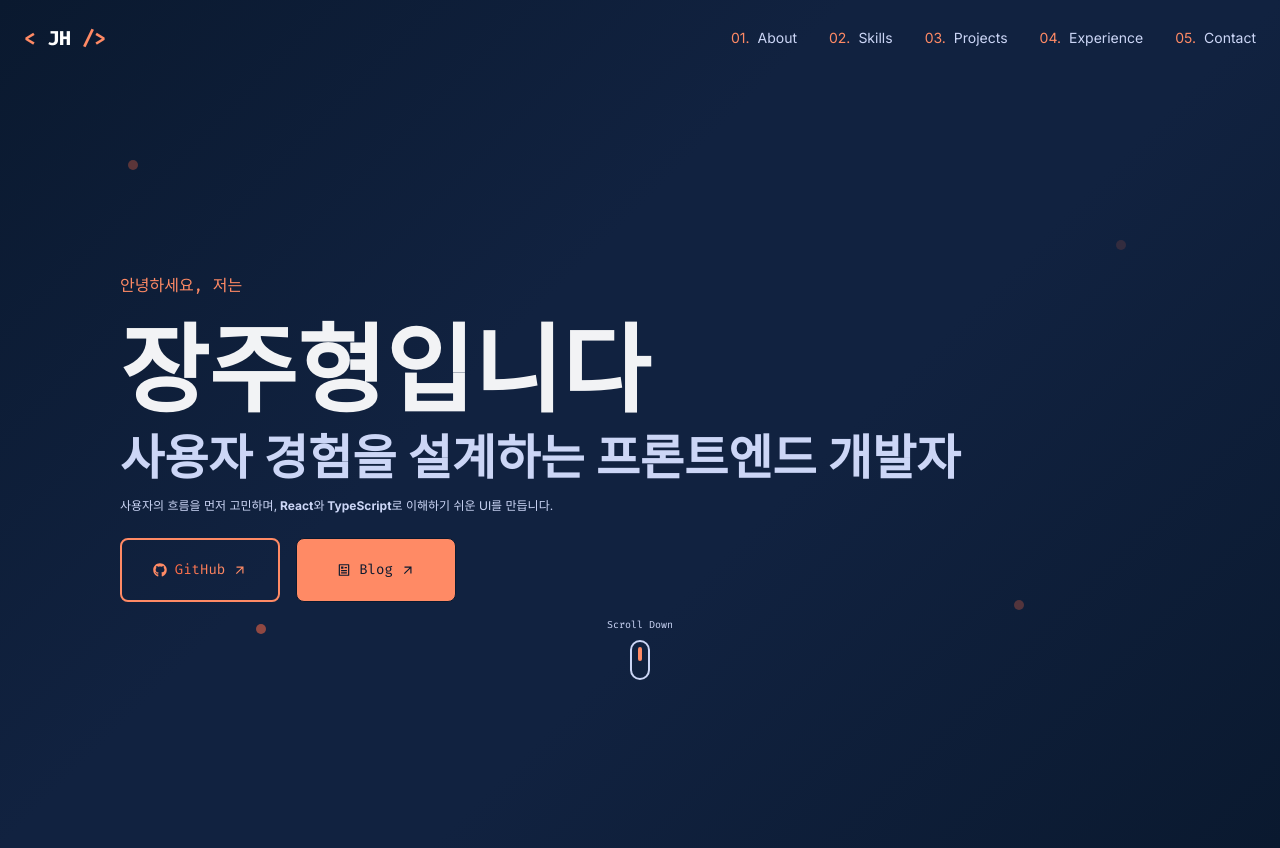
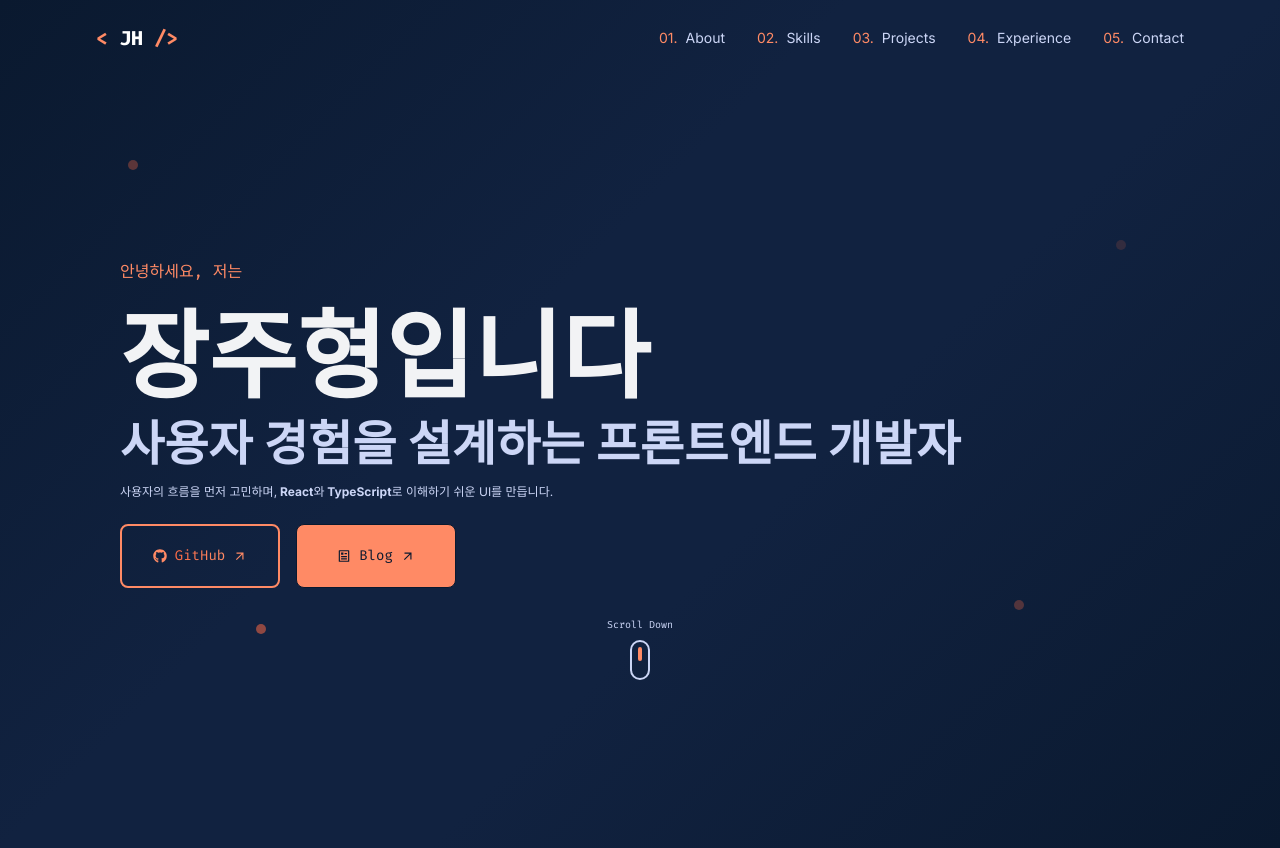
Before and after one commit to JuHyeong424/portfolio_JuHyeong424, a Next.js app: page / in a window 1280 px wide. Built offline with nearby package versions, Linux system fonts and the light colour scheme.

Commit message:
style: Header 섹션 위치 고정

```diff
--- a/src/app/page.tsx
+++ b/src/app/page.tsx
@@ -4,7 +4,9 @@ import Introduction from "@/sections/Introduction/Introduction";
 export default function Home() {
   return (
     <div className="flex flex-col h-screen overflow-hidden">
-      <Header />
+      <div className="fixed top-0 left-0 right-0 z-50 h-16 px-6 lg:px-24 py-6">
+        <Header />
+      </div>
       <main className="flex-1 flex flex-col justify-center px-10 lg:px-24">
         <Introduction />
       </main>
```
